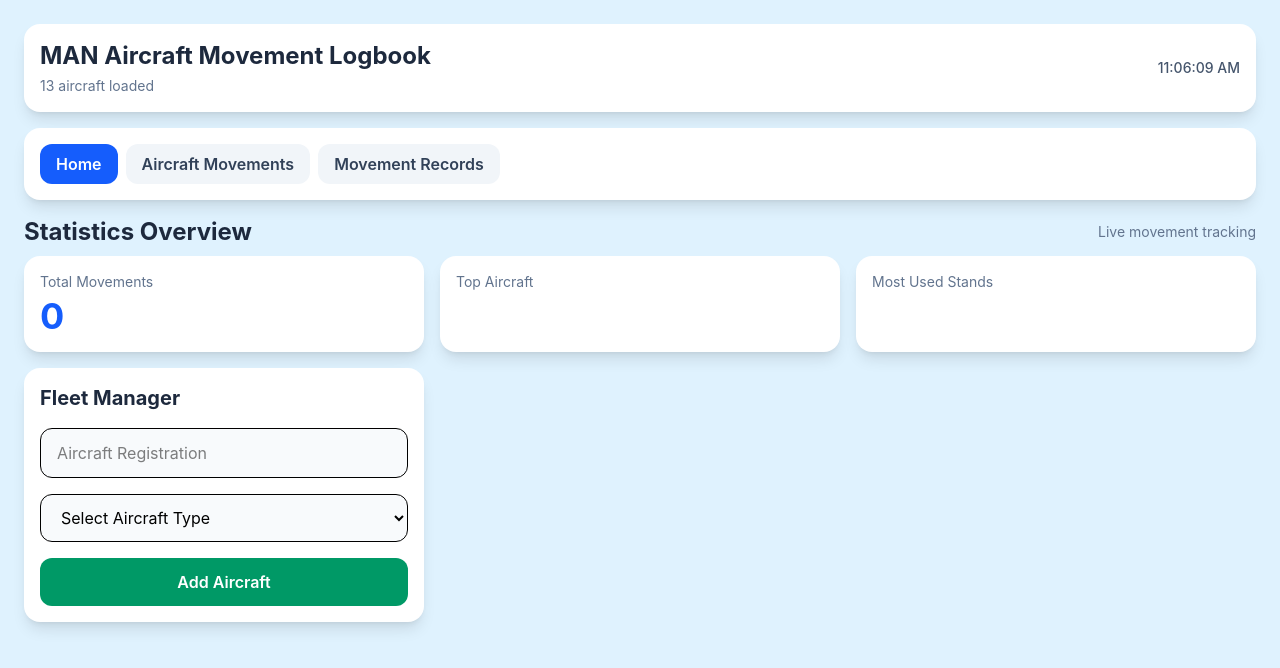
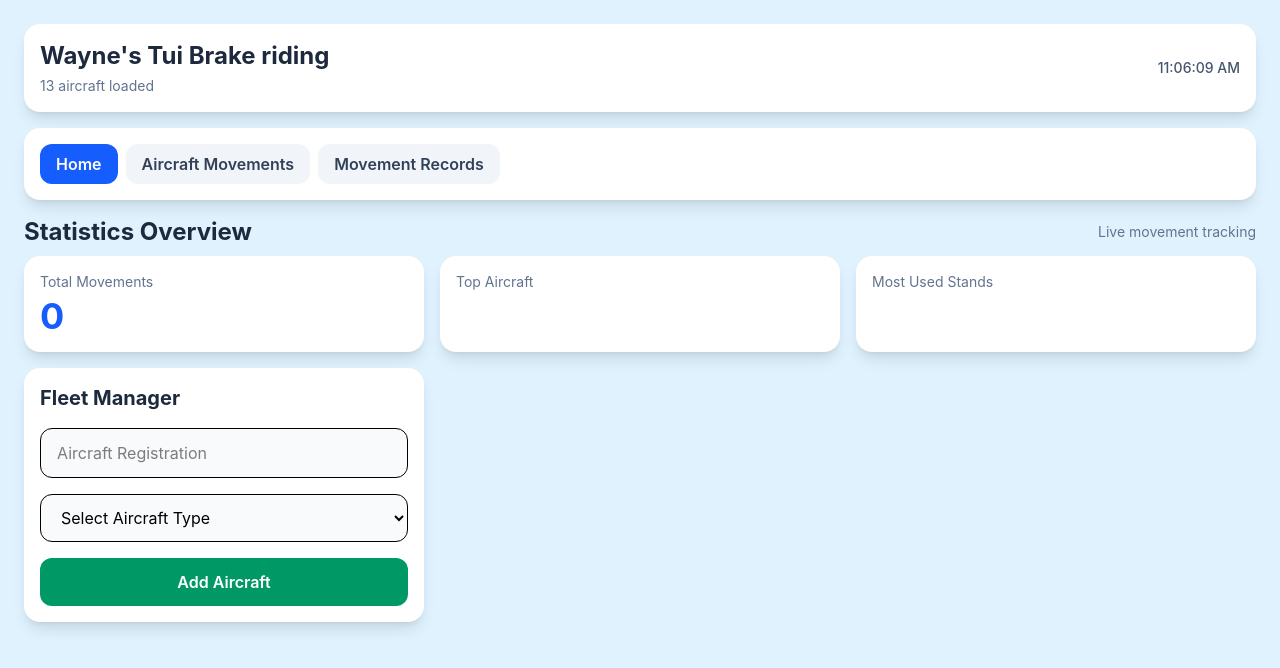
Before and after one commit to waynetaylor89/tui-logbook-v2, a React (Vite) app: page / in a window 1280 px wide. Shown: the top 668 px of the page. Built offline with nearby package versions, Linux system fonts and the light colour scheme.

Commit message:
Fix folder structure

```diff
--- a/src/components/Header.jsx
+++ b/src/components/Header.jsx
@@ -3,7 +3,7 @@ export default function Header({ fleetCount }) {
     <div className="bg-white rounded-2xl shadow-lg p-4 flex justify-between items-center">
       <div>
         <h1 className="text-2xl font-bold text-slate-800">
-          MAN Aircraft Movement Logbook
+          Wayne's Tui Brake riding
         </h1>
 
         <div className="text-sm text-slate-500 mt-1">
```
